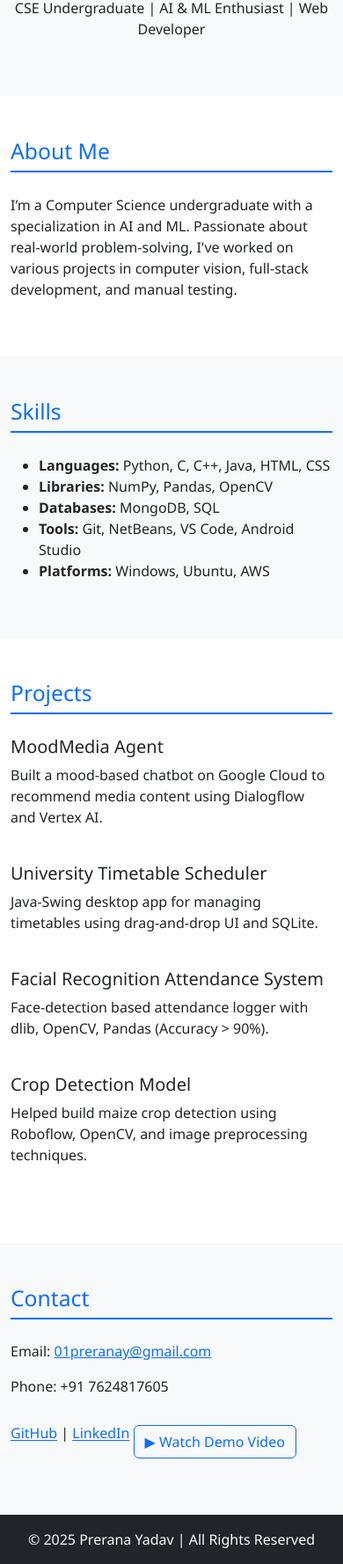
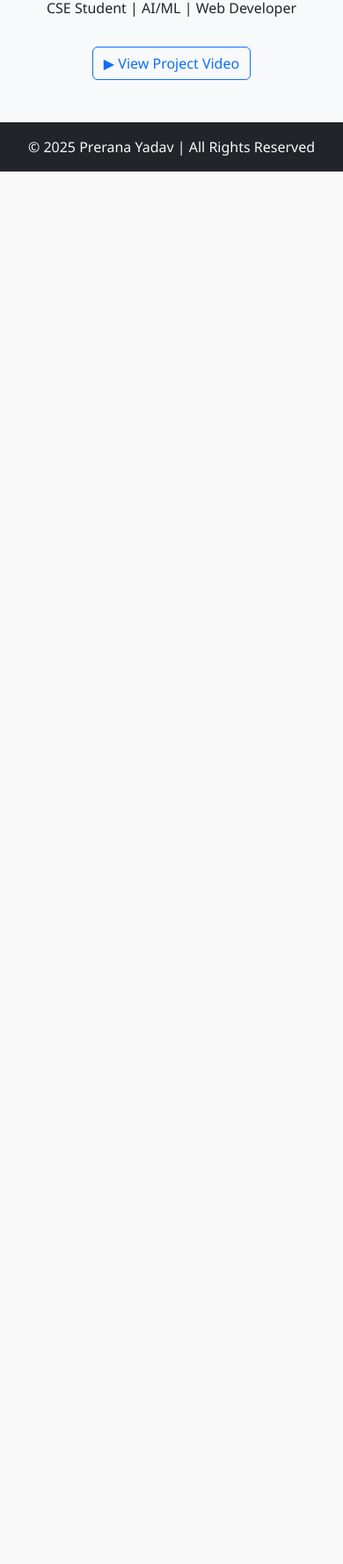
Before and after one commit to Prerana-Y/Prerana-Y.github.io, a plain HTML site: page index.html in a window 390 px wide. Shown: the part 148-1926 px from the top of the page at 88% size. After the commit the page ends 844 px from the top, so only its background shows below. Drawn offline with nearby package versions, Linux system fonts and the light colour scheme.

Commit message:
Add video and update projects page with Git LFS

```diff
--- a/index.html
+++ b/index.html
@@ -16,66 +16,14 @@
   </nav>
 
   <header class="text-center py-5 bg-light">
-    <h1>Hello, I'm <span class="text-primary">Prerana Yadav</span></h1>
-    <p>CSE Undergraduate | AI & ML Enthusiast | Web Developer</p>
+    <h1>Welcome, I'm <span class="text-primary">Prerana Yadav</span></h1>
+    <p>CSE Student | AI/ML | Web Developer</p>
+    <a href="projects.html" class="btn btn-outline-primary mt-3">▶ View Project Video</a>
   </header>
-
-  <section class="container py-5" id="about">
-    <h2>About Me</h2>
-    <p>
-      I’m a Computer Science undergraduate with a specialization in AI and ML. Passionate about real-world problem-solving, I've worked on various projects in computer vision, full-stack development, and manual testing.
-    </p>
-  </section>
-
-  <section class="container py-5 bg-light" id="skills">
-    <h2>Skills</h2>
-    <ul>
-      <li><strong>Languages:</strong> Python, C, C++, Java, HTML, CSS</li>
-      <li><strong>Libraries:</strong> NumPy, Pandas, OpenCV</li>
-      <li><strong>Databases:</strong> MongoDB, SQL</li>
-      <li><strong>Tools:</strong> Git, NetBeans, VS Code, Android Studio</li>
-      <li><strong>Platforms:</strong> Windows, Ubuntu, AWS</li>
-    </ul>
-  </section>
-
-  <section class="container py-5" id="projects">
-    <h2>Projects</h2>
-    <div class="row">
-      <div class="col-md-6 mb-4">
-        <h5>MoodMedia Agent</h5>
-        <p>Built a mood-based chatbot on Google Cloud to recommend media content using Dialogflow and Vertex AI.</p>
-      </div>
-      <div class="col-md-6 mb-4">
-        <h5>University Timetable Scheduler</h5>
-        <p>Java-Swing desktop app for managing timetables using drag-and-drop UI and SQLite.</p>
-      </div>
-      <div class="col-md-6 mb-4">
-        <h5>Facial Recognition Attendance System</h5>
-        <p>Face-detection based attendance logger with dlib, OpenCV, Pandas (Accuracy > 90%).</p>
-      </div>
-      <div class="col-md-6 mb-4">
-        <h5>Crop Detection Model</h5>
-        <p>Helped build maize crop detection using Roboflow, OpenCV, and image preprocessing techniques.</p>
-      </div>
-    </div>
-  </section>
-
-  <section class="container py-5 bg-light" id="contact">
-    <h2>Contact</h2>
-    <p>Email: <a href="mailto:01preranay@gmail.com">01preranay@gmail.com</a></p>
-    <p>Phone: +91 7624817605</p>
-    <p>
-      <a href="https://github.com/Prerana-Y" target="_blank">GitHub</a> |
-      <a href="https://linkedin.com/in/prerana-yadav-8b8a0724b" target="_blank">LinkedIn</a>
-    <a href="projects.html" class="btn btn-outline-primary mt-3">▶ Watch Demo Video</a>
-
-    </p>
-  </section>
 
   <footer class="text-center py-3 bg-dark text-light">
     &copy; 2025 Prerana Yadav | All Rights Reserved
   </footer>
 
-  <script src="script.js"></script>
 </body>
 </html>
--- a/style.css
+++ b/style.css
@@ -1,10 +1,13 @@
 body {
   font-family: 'Segoe UI', sans-serif;
+  background-color: #f9f9f9;
 }
 
-h2 {
+h1, h2 {
   color: #0d6efd;
-  border-bottom: 2px solid #0d6efd;
-  padding-bottom: 0.3em;
-  margin-bottom: 1em;
 }
+
+.ratio video {
+  border: 4px solid #0d6efd;
+  border-radius: 15px;
+}
```
Also changed, not shown: projects.html (+25 -1 lines).
